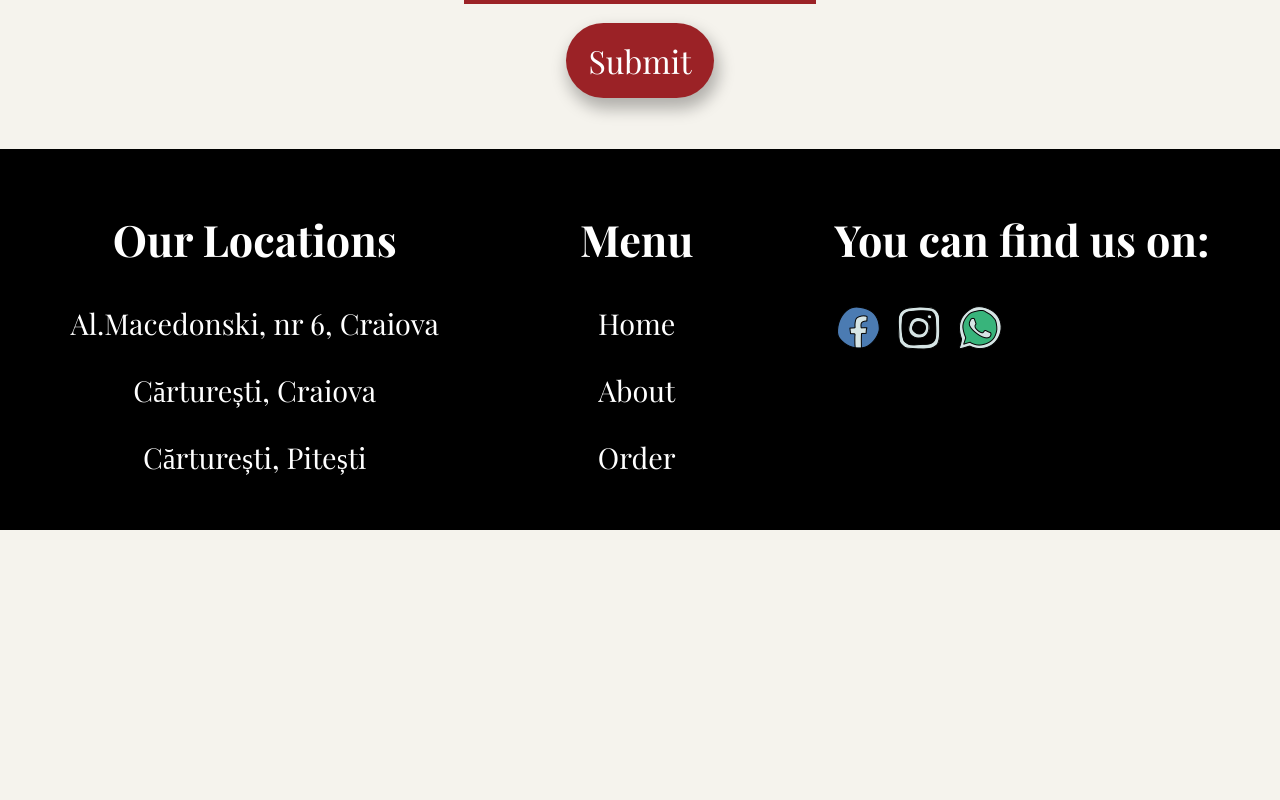
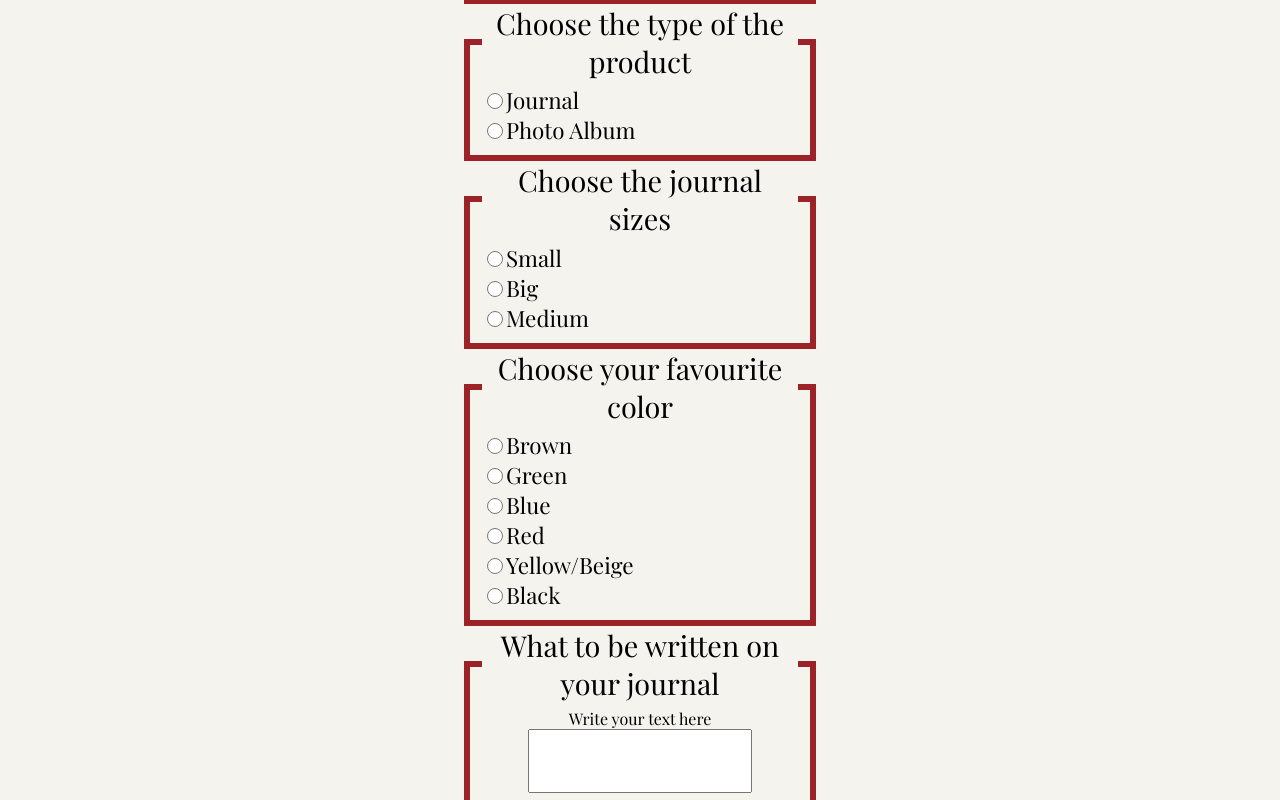
Before and after one commit to ITSchool-Web-Heroines/Proiect-Final, a Next.js app: page /order in a window 1280 px wide. Shown: the part 500-1300 px from the top of the page. Before the commit the page ends 1030 px from the top, so only its background shows below. Built offline with nearby package versions, Linux system fonts and the light colour scheme.

Commit message:
form on netlify fixed

```diff
--- a/pages/formular.js
+++ b/pages/formular.js
@@ -1,12 +1,10 @@
 import React from "react";
 import styles from "../styles/form.module.css";
-// import CheckboxColor from "../components/form-input/CheckboxColor";
-// import CheckboxType from "../components/form-input/CheckboxType";
-// import TextareaF from "../components/form-input/TextareaF";
-// import CheckboxDim from "../components/form-input/CheckboxDim";
-// import User from "../components/form-input/User";
 
 export default function formular() {
+  const style = {
+    fontFamily: "Playfair Display",
+  };
   return (
     <div>
       <form
@@ -73,17 +71,153 @@ export default function formular() {
             />
           </div>
         </fieldset>
+        <fieldset className={styles.fieldset}>
+          <legend className={styles.legend}>
+            Choose the type of the product
+          </legend>
+          <input
+            type="radio"
+            id="journal"
+            name="type"
+            className={styles.radio}
+          />
+          <label htmlFor="journal" className={styles.textLabel}>
+            Journal
+          </label>
+          <div></div>
+          <input type="radio" id="album" name="type" className={styles.radio} />
+          <label htmlFor="album" className={styles.textLabel}>
+            Photo Album
+          </label>
+        </fieldset>
+        <fieldset className={styles.fieldset}>
+          <legend className={styles.legend}>Choose the journal sizes</legend>
 
-        {/* <User />
-        <br></br>
-        <CheckboxType />
-        <br></br>
-        <CheckboxDim />
-        <br></br>
-        <CheckboxColor />
-        <br></br>
-        <TextareaF /> */}
+          <input
+            type="radio"
+            id="small"
+            name="dim"
+            value="S"
+            className={styles.radio}
+          />
+          <label htmlFor="small" className={styles.textLabel}>
+            Small
+          </label>
+          <div></div>
 
+          <input
+            type="radio"
+            id="big"
+            name="dim"
+            value="B"
+            className={styles.radio}
+          />
+          <label htmlFor="big" className={styles.textLabel}>
+            Big
+          </label>
+          <div></div>
+
+          <input
+            type="radio"
+            id="medium"
+            name="dim"
+            value="M"
+            className={styles.radio}
+          />
+          <label htmlFor="medium" className={styles.textLabel}>
+            Medium
+          </label>
+        </fieldset>
+        <fieldset className={styles.fieldset}>
+          <legend className={styles.legend}>Choose your favourite color</legend>
+
+          <input
+            type="radio"
+            id="brown"
+            name="color"
+            value="B"
+            className={styles.radio}
+          />
+          <label htmlFor="brown" className={styles.textLabel}>
+            Brown
+          </label>
+          <div></div>
+
+          <input
+            type="radio"
+            id="Green"
+            name="color"
+            value="G"
+            className={styles.radio}
+          />
+          <label htmlFor="green" className={styles.textLabel}>
+            Green
+          </label>
+          <div></div>
+          <input
+            type="radio"
+            id="blue"
+            name="color"
+            value="B"
+            className={styles.radio}
+          />
+          <label htmlFor="blue" className={styles.textLabel}>
+            Blue
+          </label>
+          <div></div>
+          <input
+            type="radio"
+            id="red"
+            name="color"
+            value="R"
+            className={styles.radio}
+          />
+          <label htmlFor="red" className={styles.textLabel}>
+            Red
+          </label>
+          <div></div>
+          <input
+            type="radio"
+            id="yellow/beige"
+            name="color"
+            value="Y"
+            className={styles.radio}
+          />
+          <label htmlFor="yellow/beige" className={styles.textLabel}>
+            Yellow/Beige
+          </label>
+          <div></div>
+
+          <input
+            type="radio"
+            id="black"
+            name="color"
+            value="B"
+            className={styles.radio}
+          />
+          <label htmlFor="black" className={styles.textLabel}>
+            Black
+          </label>
+        </fieldset>
+        <fieldset className={styles.fieldsetA}>
+          <legend className={styles.legend}>
+            What to be written on your journal
+          </legend>
+          <div>
+            <label htmlFor="text" style={style}>
+              Write your text here{" "}
+            </label>
+            <div></div>
+            <input
+              type="textarea"
+              id="text"
+              className={styles["text-box"]}
+              minLength="2"
+              maxLength="20"
+              name="textarea"
+            />
+          </div>
+        </fieldset>
         <button className={styles.btn} type="submit">
           Submit
         </button>
--- a/styles/Home.module.css
+++ b/styles/Home.module.css
@@ -2,7 +2,6 @@
   min-height: 100vh;
   width: 100%;
   padding: 4rem 0;
-  flex: 1;
   display: flex;
   flex-direction: column;
   justify-content: center;
```
Also changed, not shown: components/form-input/CheckboxColor.js (deleted, +0 -79 lines), components/form-input/CheckboxDim.js (deleted, +0 -46 lines), components/form-input/CheckboxType.js (deleted, +0 -22 lines), components/form-input/PhoneNo.js (deleted, +0 -11 lines), components/form-input/TextareaF.js (deleted, +0 -30 lines), components/form-input/User.js (deleted, +0 -59 lines).
